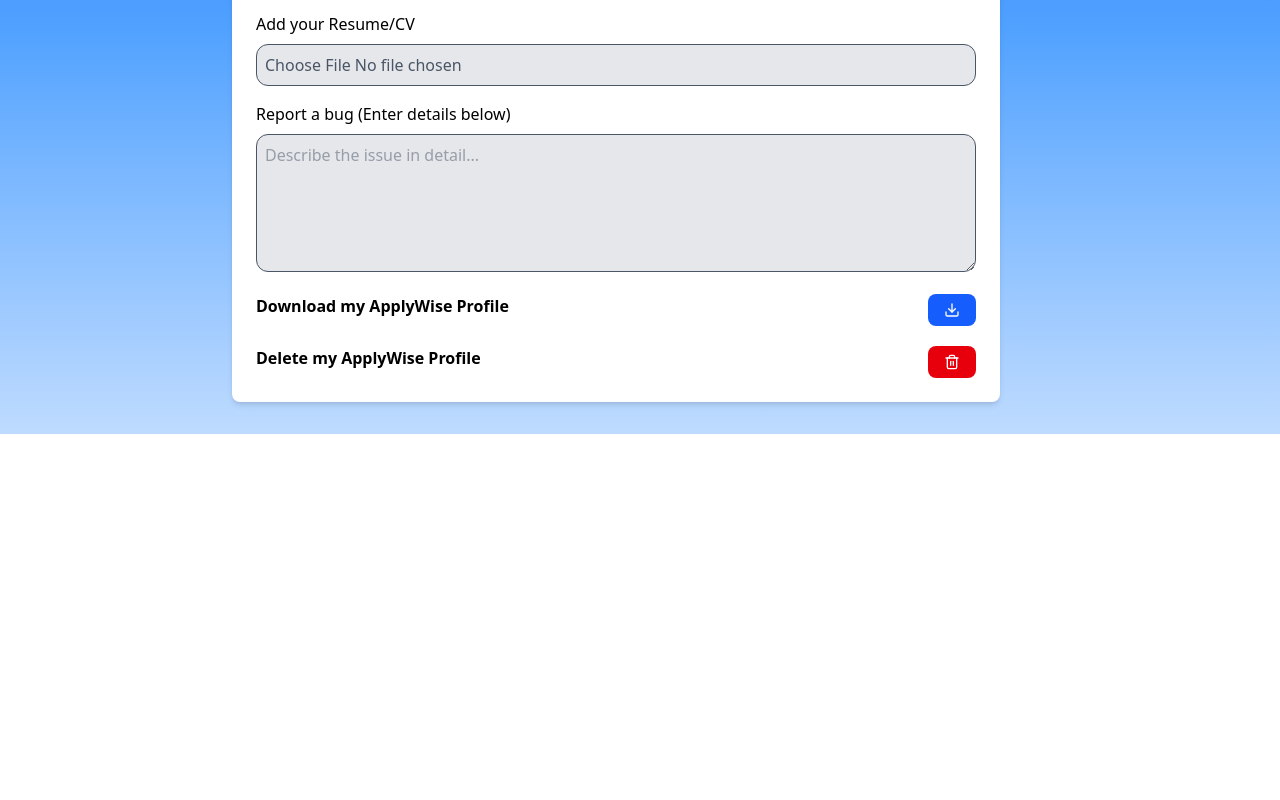
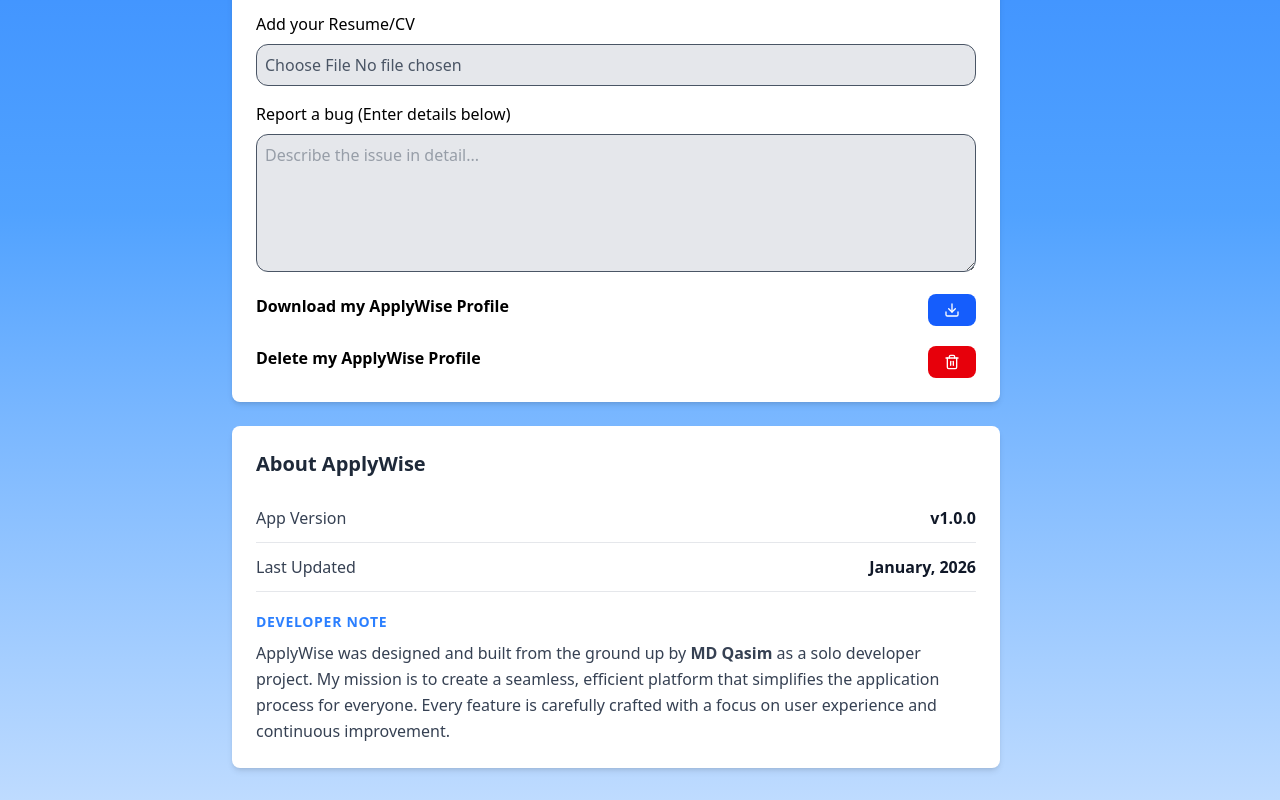
Before and after one commit to mdqasim786/ApplyWise-AI-Job-Application-Tracker, a React (Vite) app in the folder client/client/: page /dashboard/settings in a window 1280 px wide. Shown: the part 374-1174 px from the top of the page. Before the commit the page ends 808 px from the top, so only its background shows below. Built offline with nearby package versions, Linux system fonts and the light colour scheme.

Commit message:
added applywise and developer note in settings

```diff
--- a/client/client/src/Pages/Settings.jsx
+++ b/client/client/src/Pages/Settings.jsx
@@ -2,8 +2,9 @@
 
 function Settings(){
   return (
-    <div className="min-h-screen bg-gradient-to-b from-blue-600 via-blue-400 to-blue-200 p-8">
-      <h1 className="text-3xl ml-50 font-bold">Settings</h1>
+    <div className="min-h-screen bg-gradient-to-b from-blue-500 via-blue-400 to-blue-200 p-8">
+      <h1 className="text-3xl ml-50 font-bold text-white">Settings
+      </h1>
         <div className="mt-6 ml-50 align-center w-3xl p-6 bg-white rounded-lg shadow-md">
           <label className="text-md text-black">Email Address</label>
             <input
@@ -54,6 +55,33 @@
               </button>
             </div>
         </div>
+
+
+        <div className="mt-6 ml-50 w-3xl p-6 bg-white rounded-lg shadow-md">
+          <h2 className="text-xl font-bold text-gray-800 mb-4">About ApplyWise
+          </h2>
+
+
+          <div className="flex justify-between items-center py-3 border-b border-gray-200">
+            <span className="text-md text-gray-700">App Version</span>
+            <span className="text-md font-semibold text-gray-900">v1.0.0</span>
+          </div>
+          <div className="flex justify-between items-center py-3 border-b border-gray-200">
+            <span className="text-md text-gray-700">Last Updated</span>
+            <span className="text-md font-semibold text-gray-900">January, 2026</span>
+          </div>
+
+
+          <div className="mt-5">
+            <h3 className="text-sm font-semibold  text-blue-500 uppercase tracking-wider mb-2">Developer Note</h3>
+            <p className="text-md text-gray-700 leading-relaxed">
+            ApplyWise was designed and built from the ground up by <strong>MD Qasim</strong> as a solo
+            developer project. My mission is to create a seamless, efficient platform that simplifies
+            the application process for everyone. Every feature is carefully crafted with a focus on
+            user experience and continuous improvement.
+            </p>
+          </div>
+        </div>
     </div>
   )
 }
```
